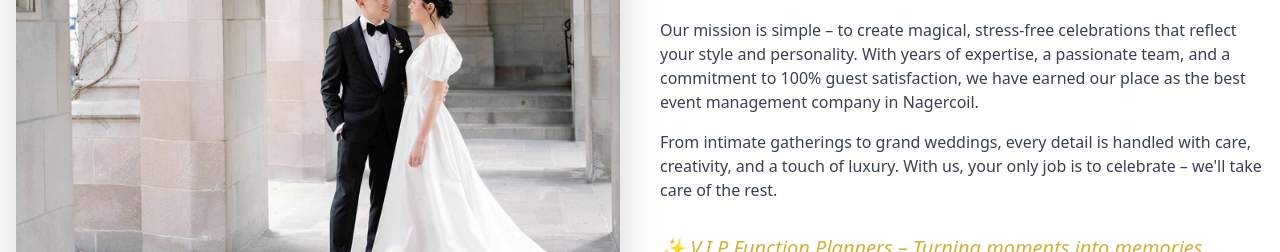
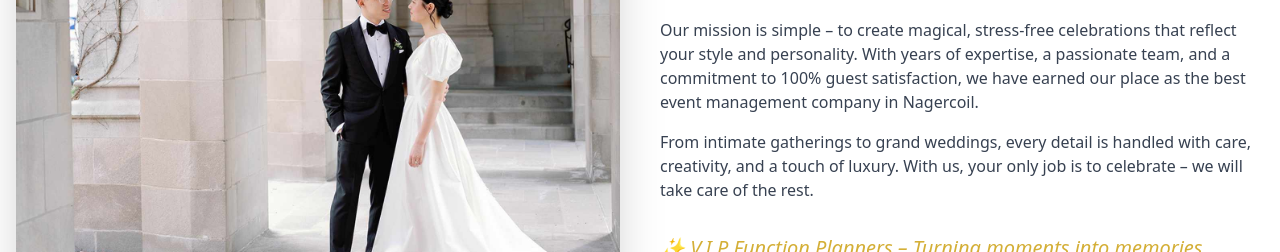
Before and after one commit to abinesh4003/vipevents, a Next.js app: page / in a window 1280 px wide. Shown: the part 1200-1452 px from the top of the page. Built offline with nearby package versions, Linux system fonts and the light colour scheme.

Commit message:
error fix

```diff
--- a/src/app/components/AboutUs.js
+++ b/src/app/components/AboutUs.js
@@ -43,7 +43,7 @@ const AboutUs= () => {
               Our mission is simple – to create magical, stress-free celebrations that reflect your style and personality. With years of expertise, a passionate team, and a commitment to 100% guest satisfaction, we have earned our place as the best event management company in Nagercoil.
             </p>
             <p className="text-gray-700">
-              From intimate gatherings to grand weddings, every detail is handled with care, creativity, and a touch of luxury. With us, your only job is to celebrate – we'll take care of the rest.
+              From intimate gatherings to grand weddings, every detail is handled with care, creativity, and a touch of luxury. With us, your only job is to celebrate – we will take care of the rest.
             </p>
 
             <motion.div
--- a/src/app/components/Contact.js
+++ b/src/app/components/Contact.js
@@ -57,7 +57,7 @@ const ContactSection = () => {
             className="md:w-1/2"
           >
             <p className="mb-8 text-xl">
-              Let's make your next event the talk of the town! Whether it's a wedding, birthday, engagement, or reception, trust V.I.P Function Planners – the best in Nagercoil – to create a celebration you'll never forget.
+              Lets make your next event the talk of the town! Whether its a wedding, birthday, engagement, or reception, trust V.I.P Function Planners – the best in Nagercoil – to create a celebration you will never forget.
             </p>
 
             <div className="space-y-6">
```
